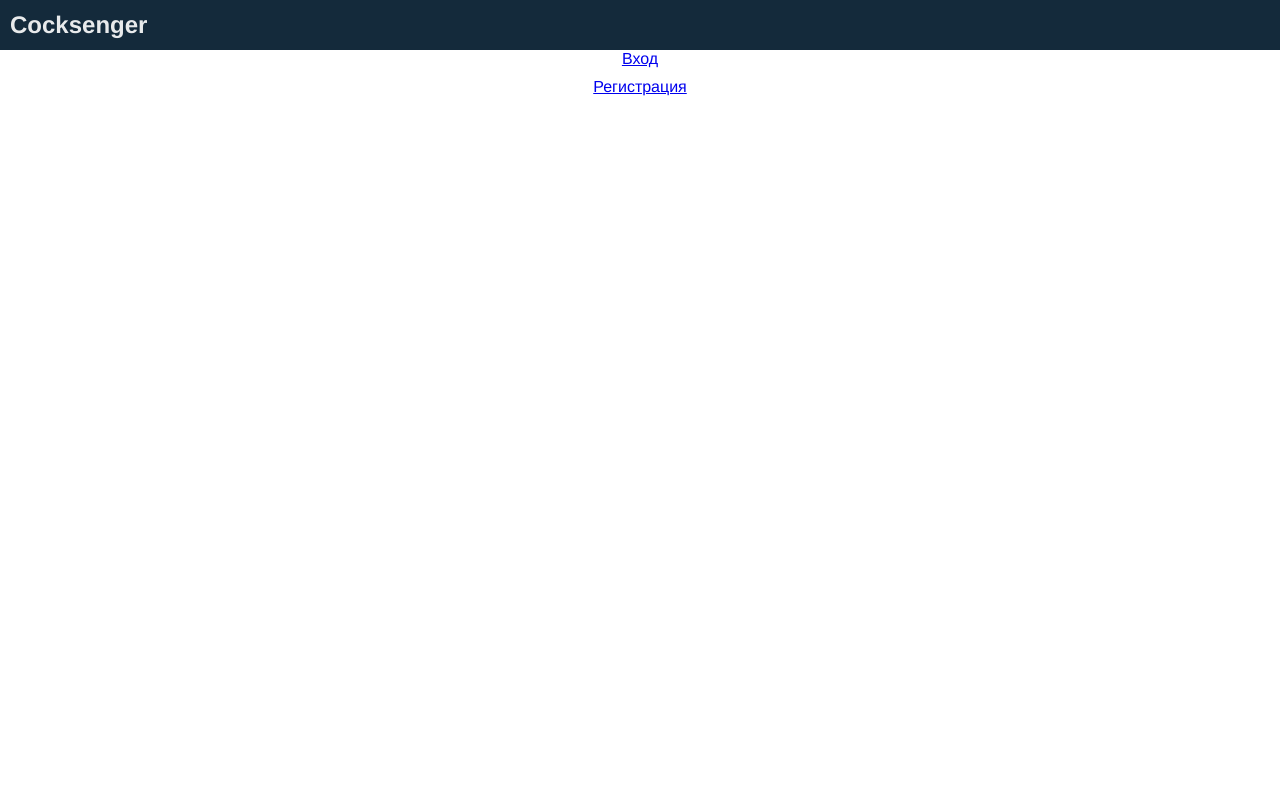
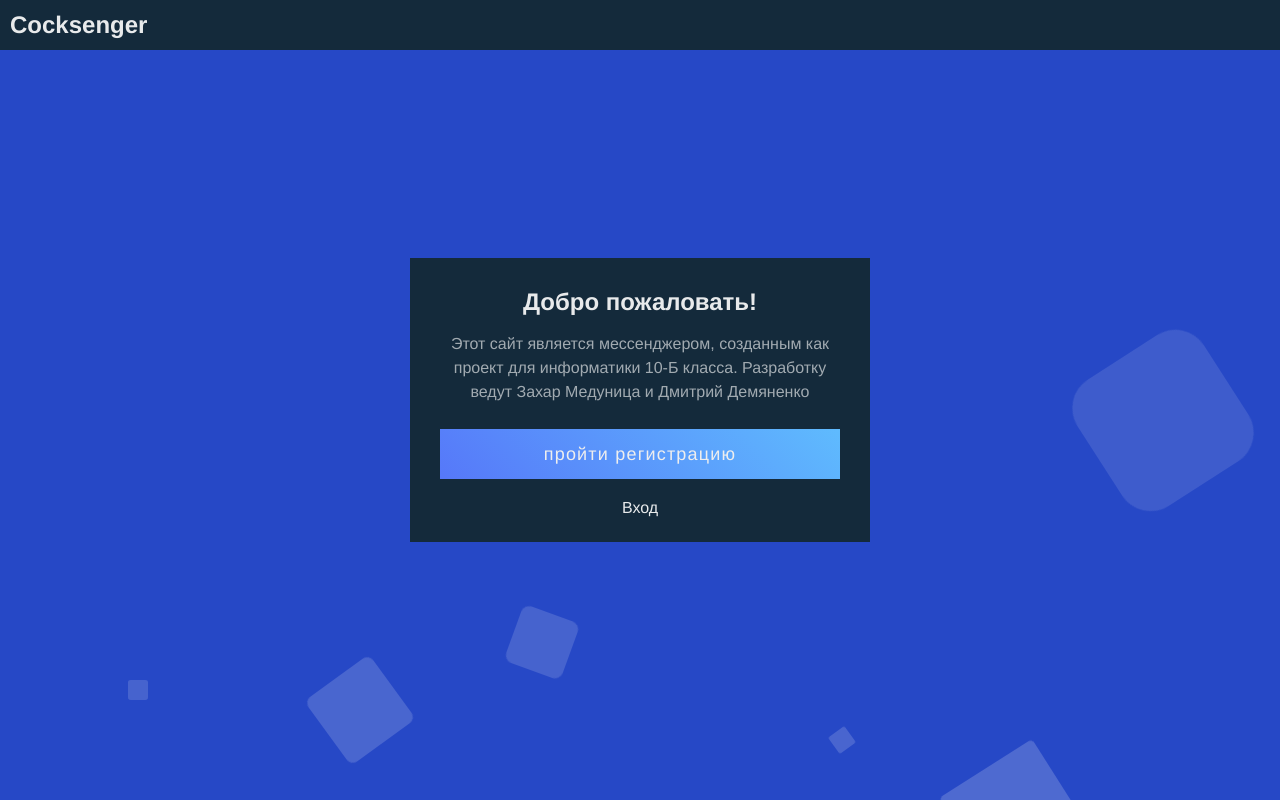
Before and after one commit to ZakhaRekt/messanger, a Vue app: page / in a window 1280 px wide. Built offline with nearby package versions, Linux system fonts and the light colour scheme.

Commit message:
feat: style Home

```diff
--- a/src/App.vue
+++ b/src/App.vue
@@ -24,6 +24,16 @@ export default {
 body {
   margin: 0;
 }
+h2 {
+  margin: 0 0 10px 0;
+  color: #fff;
+  opacity: .9;
+}
+p {
+  color: #fff;
+  opacity: .6;
+  text-align: left;
+}
 h1 {
   margin: 0;
   height: 50px;
--- a/src/components/Home.vue
+++ b/src/components/Home.vue
@@ -1,19 +1,78 @@
 <template>
-  <div>
-    <router-link :to="'/login'">Вход</router-link>
-    <router-link :to="'/register'">Регистрация</router-link>
+  <div class="home">
+    <CirclesAnimation/>
+    <div class="content">
+      <h2>Добро пожаловать!</h2>
+      <p>Этот сайт является мессенджером, созданным как проект для информатики 10-Б класса. Разработку ведут Захар Медуница и Дмитрий Демяненко</p>
+      <router-link :to="'/register'">пройти регистрацию</router-link>
+      <router-link :to="'/login'">Вход</router-link>
+    </div>
   </div>
 </template>
 
 <script>
+import CirclesAnimation from "./CirclesAnimation";
 export default {
   name: 'Home',
+  components: {CirclesAnimation},
 }
 </script>
 
 <style>
-  a {
-    display: block;
-    margin: 0 0 10px 0;
+.home {
+  height: calc(100vh - 50px);
+  position: relative;
+  display: flex;
+  align-items: center;
+  justify-content: center;
+  background: #2648c6;
+}
+.home h2 {
+  margin: 0 0 16px 0;
+  color: #fff;
+  opacity: .9;
+}
+.content {
+  background: #142A3B;
+  padding: 30px 30px 0 30px;
+  max-width: 400px;
+  margin: 0 0 50px 0;
+  width: 100%;
+  z-index: 1;
+}
+.content p {
+  margin: 0 0 25px 0;
+  text-align: center;
+  line-height: 150%;
+}
+  .content a {
+    display: flex;
+    align-items: center;
+    justify-content: center;
+    text-decoration: none;
+    width: 100%;
   }
+  .content a:nth-child(3) {
+    height: 50px;
+    font-size: 18px;
+    background: linear-gradient(45deg, #5678F9, #5FBBFE);
+    border: none;
+    color: #eee;
+    letter-spacing: 1.2px;
+    cursor: pointer;
+    outline: none;
+    transition: opacity .2s ease;
+  }
+.content a:nth-child(4) {
+  margin: 0;
+  width: 100%;
+  color: #fff;
+  opacity: .9;
+  text-decoration: none;
+  transition: opacity .2s ease;
+  padding: 20px 0 25px 0;
+}
+.content a:hover {
+  opacity: .5;
+}
 </style>
```
